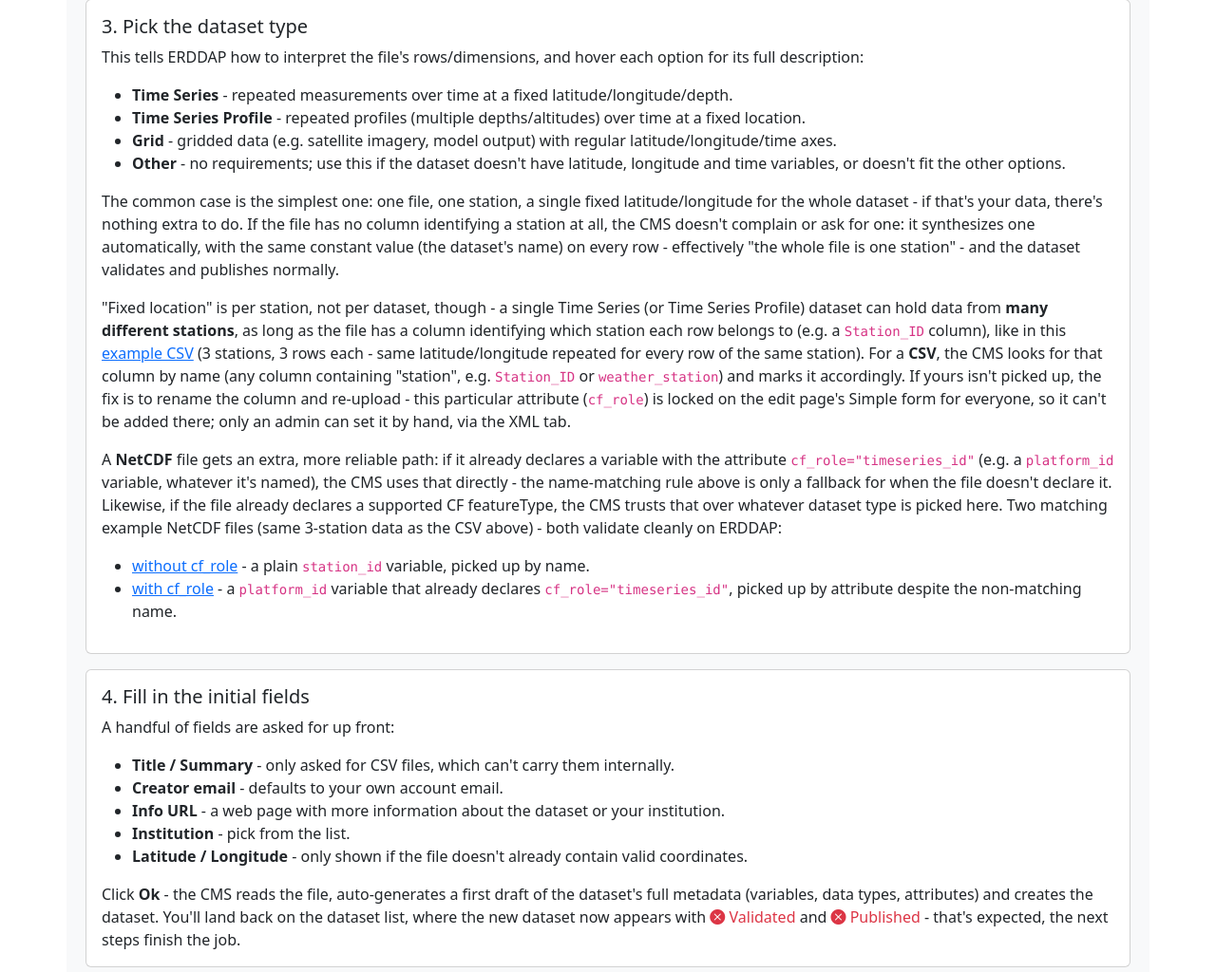
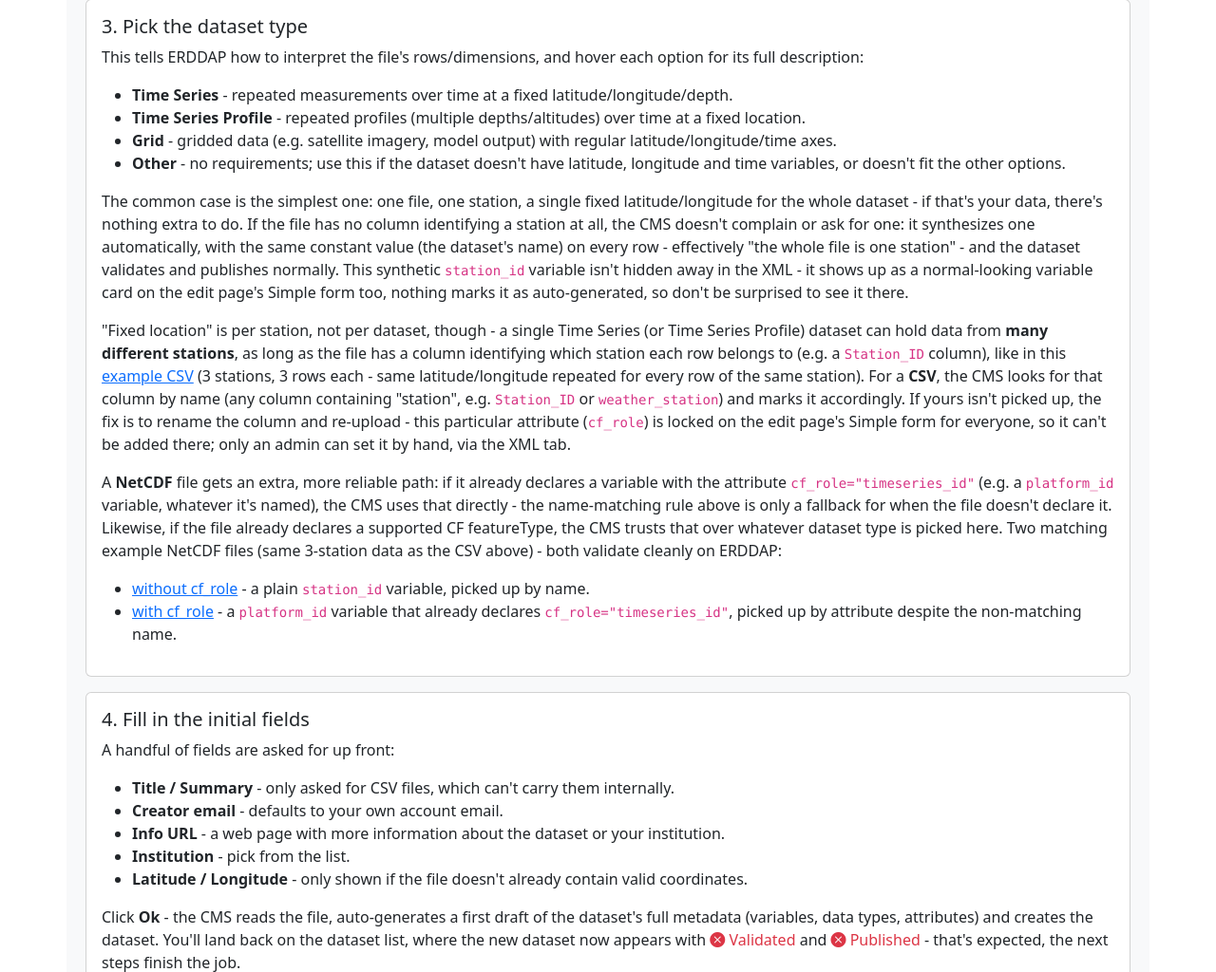
Before and after one commit to ISP-CNR/erddap-cms, a Python web app: template frontend/templates/guide.html in a window 1280 px wide. Shown: the part 690-1714 px from the top of the page at 95% size. Run offline with Jinja, Linux system fonts and the light colour scheme; the template is opened without the code that fills it, so the values that code supplies are empty; some libraries are stand-ins or nearby versions.

Commit message:
Guide: clarify the synthetic station_id variable is visible on the edit page, not just XML
Verified by actually creating a no-station-column dataset and opening
its edit page: the synthetic station_id variable appears as an
ordinary-looking '#5 - station_id' card on the Simple form (sourceName
and long_name are editable, only cf_role is locked) - nothing flags it
as auto-generated, so a user could reasonably wonder where it came
from.

```diff
--- a/frontend/templates/guide.html
+++ b/frontend/templates/guide.html
@@ -58,7 +58,9 @@
         whole dataset - if that's your data, there's nothing extra to do. If the file has no column identifying a
         station at all, the CMS doesn't complain or ask for one: it synthesizes one automatically, with the same
         constant value (the dataset's name) on every row - effectively "the whole file is one station" - and the
-        dataset validates and publishes normally.
+        dataset validates and publishes normally. This synthetic <code>station_id</code> variable isn't hidden
+        away in the XML - it shows up as a normal-looking variable card on the edit page's Simple form too,
+        nothing marks it as auto-generated, so don't be surprised to see it there.
       </p>
       <p class="card-text">
         "Fixed location" is per station, not per dataset, though - a single Time Series (or Time Series Profile) dataset
```
